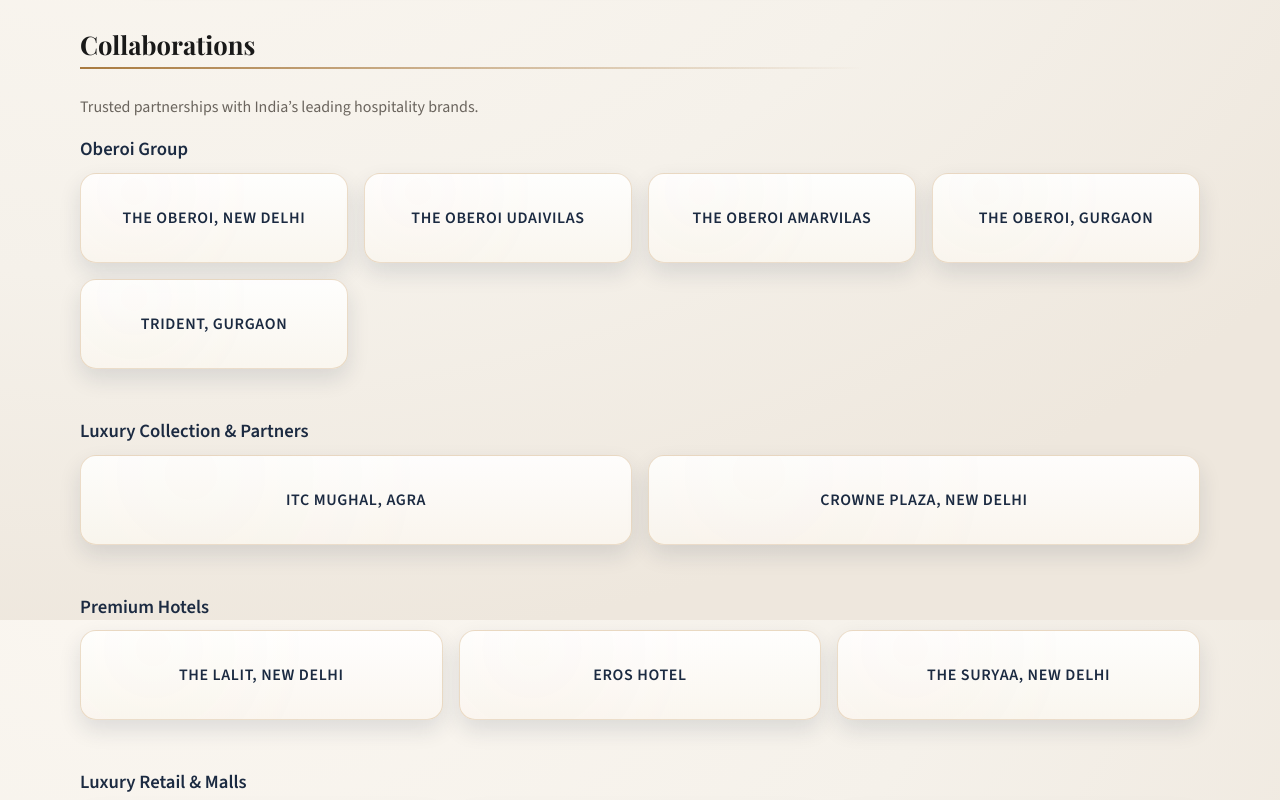
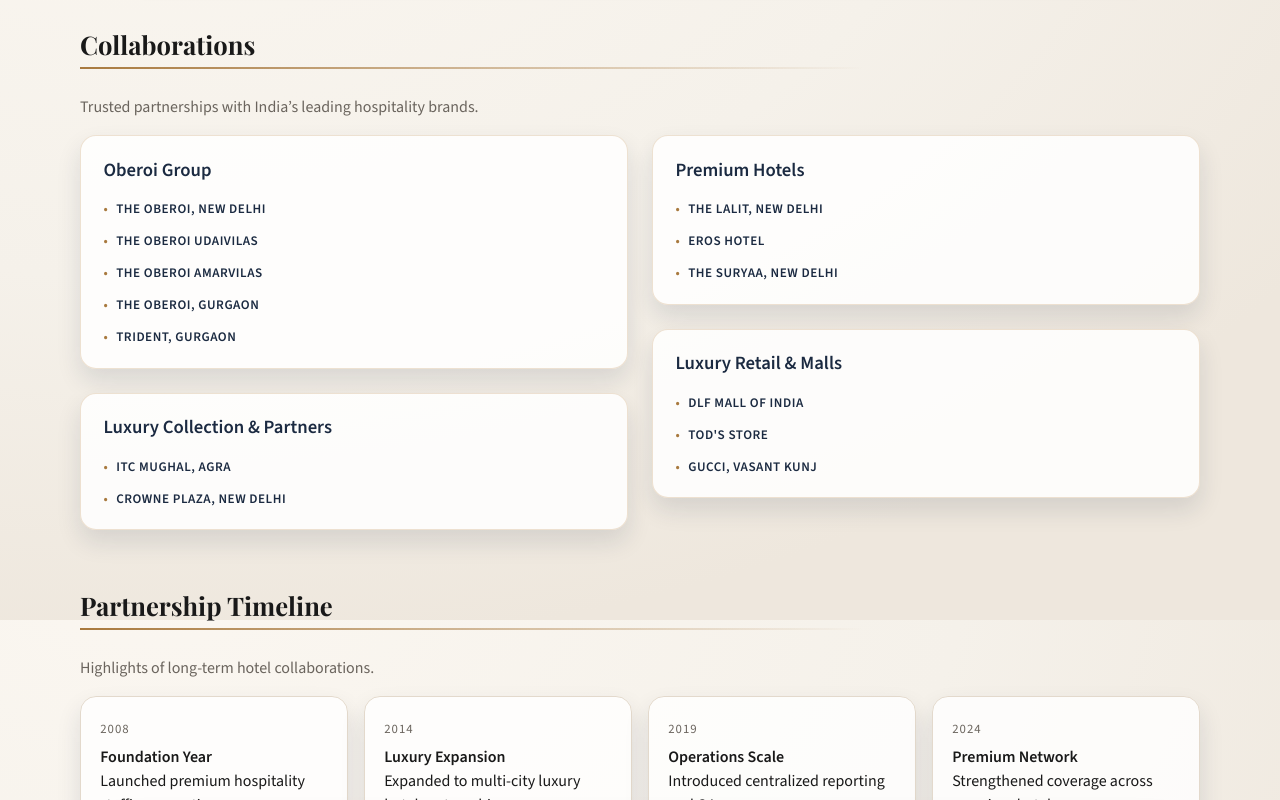
Before and after one commit to rahullpandey/rahul-engineering, a Next.js app: page / in a window 1280 px wide. Shown: the part 2580-3380 px from the top of the page. Built offline with nearby package versions, Linux system fonts and the light colour scheme; no server answers; the database is empty.

Commit message:
Switch collaborations to masonry cards

```diff
--- a/app/globals.css
+++ b/app/globals.css
@@ -384,6 +384,56 @@ textarea {
 .collab-group h3 {
   margin-bottom: 0.6rem;
   color: #1b2a41;
+}
+
+.masonry-grid {
+  column-count: 2;
+  column-gap: 1.5rem;
+}
+
+.masonry-card {
+  break-inside: avoid;
+  margin: 0 0 1.5rem;
+  padding: 1.2rem 1.4rem;
+  border-radius: 16px;
+  border: 1px solid rgba(200, 160, 110, 0.3);
+  background: rgba(255, 255, 255, 0.85);
+  box-shadow: 0 12px 24px rgba(27, 42, 65, 0.12);
+}
+
+.masonry-card h3 {
+  margin-bottom: 0.8rem;
+  color: #1b2a41;
+}
+
+.masonry-list {
+  list-style: none;
+  padding: 0;
+  margin: 0;
+  display: grid;
+  gap: 0.5rem;
+}
+
+.masonry-link {
+  display: inline-flex;
+  align-items: center;
+  gap: 0.5rem;
+  color: #1b2a41;
+  font-weight: 600;
+  text-transform: uppercase;
+  letter-spacing: 0.04em;
+  font-size: 0.82rem;
+}
+
+.masonry-link::before {
+  content: "•";
+  color: var(--accent);
+}
+
+@media (max-width: 900px) {
+  .masonry-grid {
+    column-count: 1;
+  }
 }
 
 .logo-tile {
--- a/app/page.js
+++ b/app/page.js
@@ -235,24 +235,22 @@ export default async function HomePage({ searchParams }) {
           <h2 className="section-title">Collaborations</h2>
           <p>Trusted partnerships with India’s leading hospitality brands.</p>
         </div>
+        <div className="masonry-grid">
           {groupNames.map((group) => (
-          <div className="collab-group" key={group}>
+            <div className="masonry-card" key={group}>
               <h3>{group}</h3>
-            <div className="logo-grid">
+              <ul className="masonry-list">
                 {groupedCollaborations[group].map((item) => (
-                <a
-                  key={item.name}
-                  className="logo-tile"
-                  href={item.url}
-                  target="_blank"
-                  rel="noreferrer"
-                >
+                  <li key={item.name}>
+                    <a className="masonry-link" href={item.url} target="_blank" rel="noreferrer">
                       {item.name}
                     </a>
+                  </li>
+                ))}
+              </ul>
+            </div>
           ))}
         </div>
-          </div>
-        ))}
       </section>
 
       <section className="container" id="timeline">
```
Lines whose indentation alone changed are shown as unchanged.
